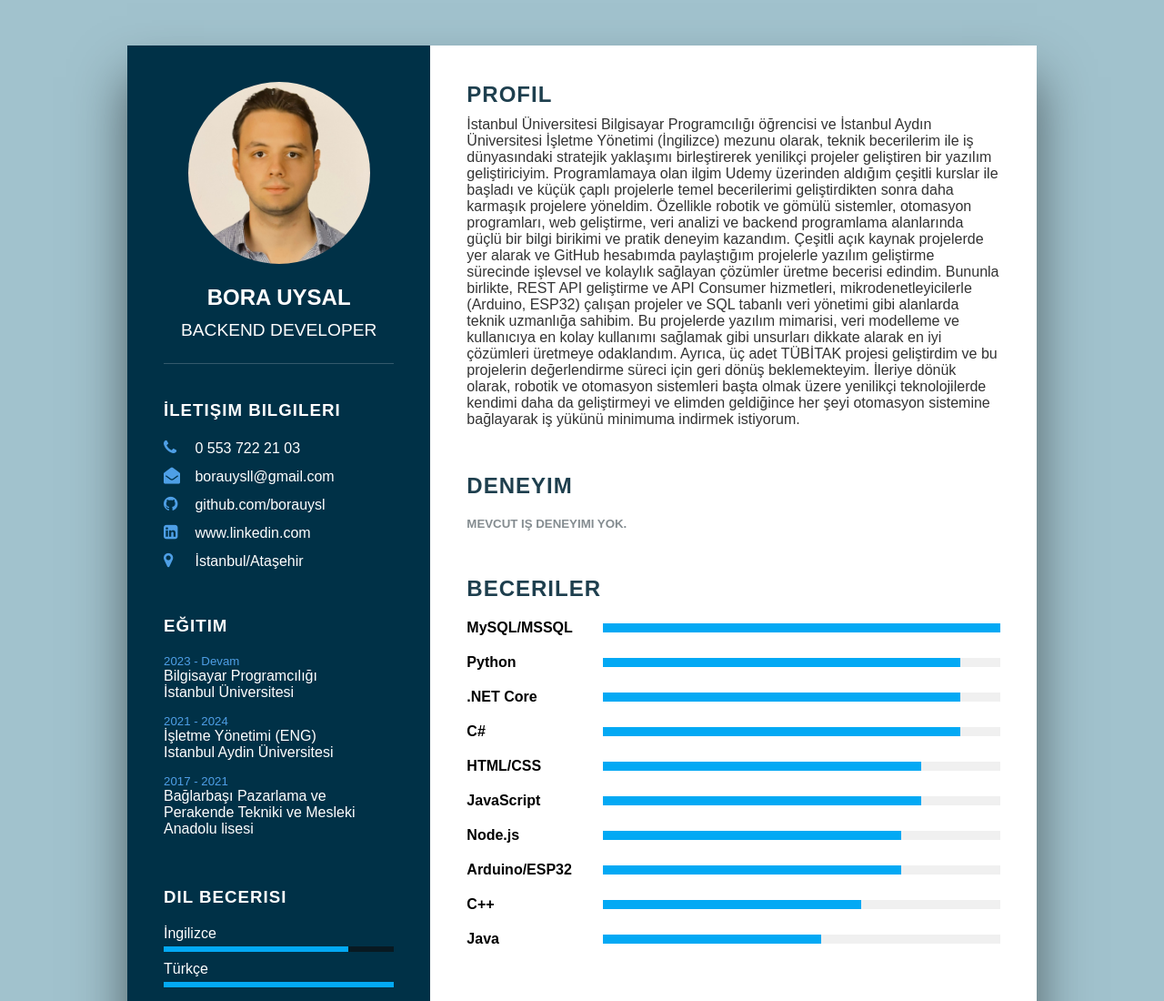
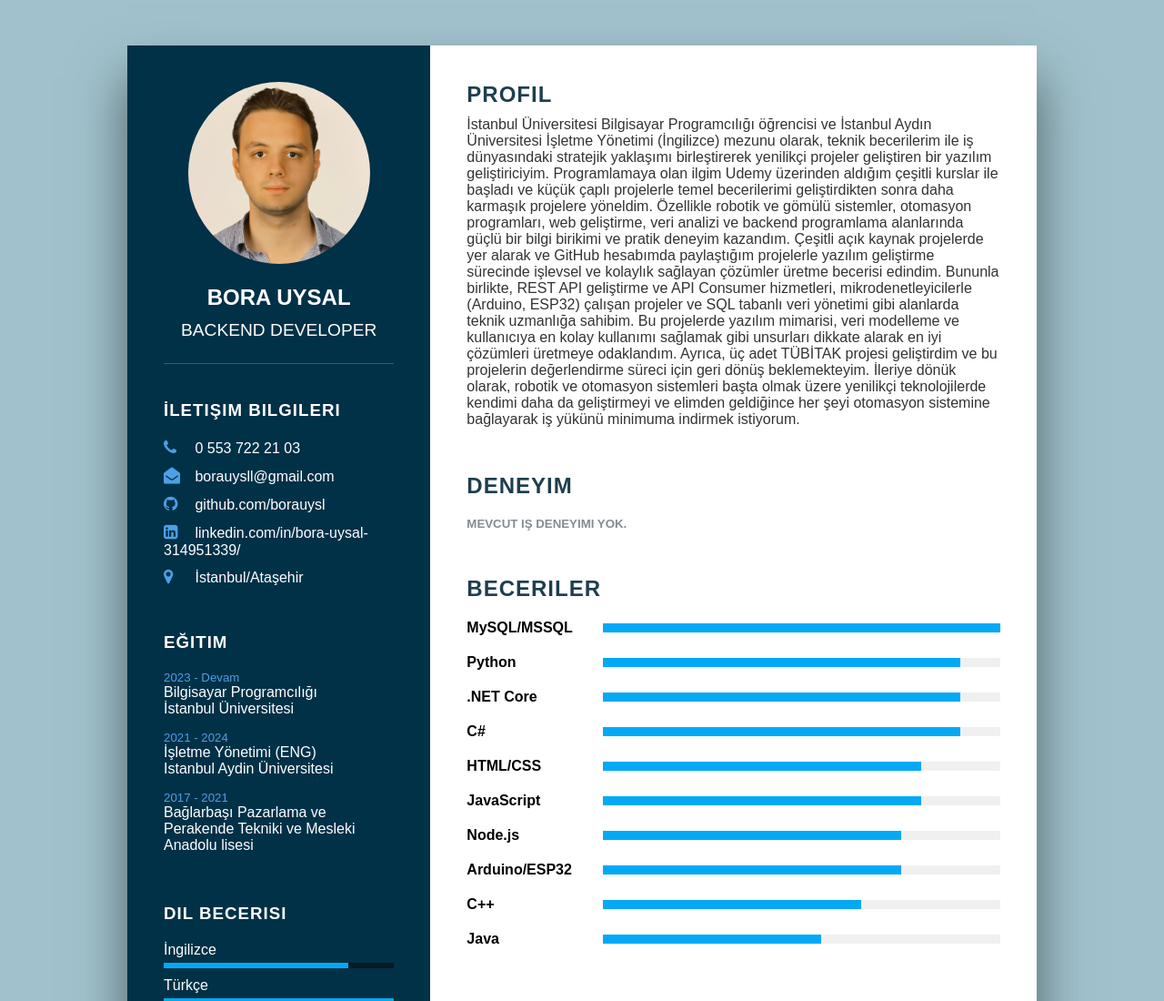
Before and after one commit to borauysl/boraUysalCv, a plain HTML site: page index.html in a window 1280 px wide. Shown: the top 1100 px of the page at 91% size. Drawn offline with Linux system fonts and the light colour scheme.

Commit message:
Update index.html

```diff
--- a/index.html
+++ b/index.html
@@ -36,7 +36,7 @@
                     </li>
                     <li>
                         <span class="icon"><i class="fa fa-linkedin-square" aria-hidden="true"></i></span>
-                        <a href="https://www.linkedin.com/in/bora-uysal-314951339/" class="text" target="_blank">www.linkedin.com</a>
+                        <a href="https://www.linkedin.com/in/bora-uysal-314951339/" class="text" target="_blank">linkedin.com/in/bora-uysal-314951339/</a>
                     </li>
                     <li>
                         <span class="icon"><i class="fa fa-map-marker" aria-hidden="true"></i></span>
```
